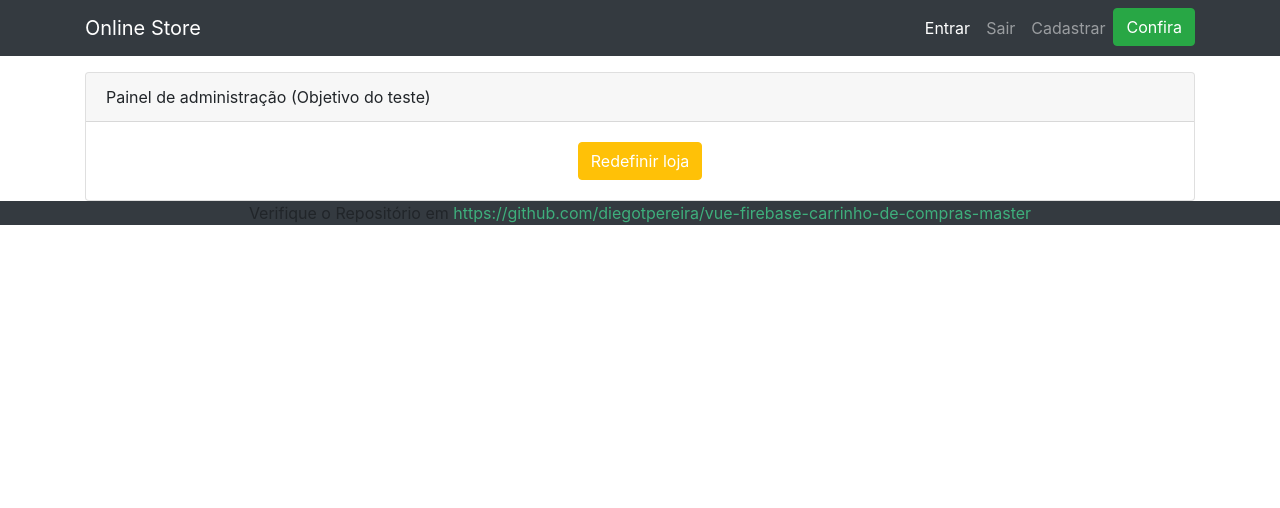
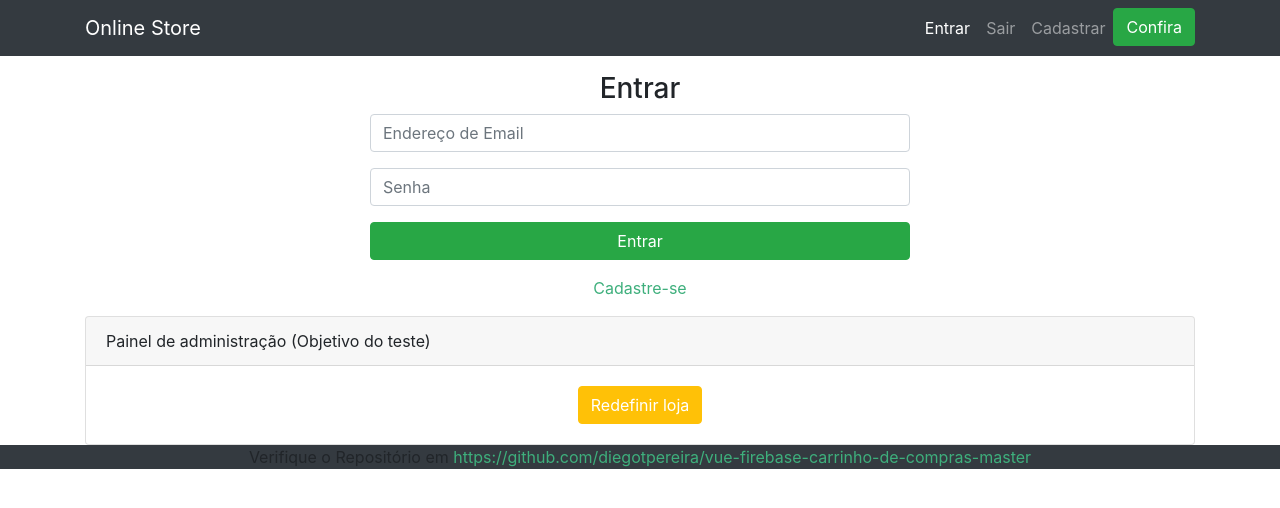
Before and after one commit to diegotpereira/vue-firebase-carrinho-de-compras-master, a Vue app: page /entrar in a window 1280 px wide. Shown: the top 508 px of the page. Built offline with nearby package versions, Linux system fonts and the light colour scheme.

Commit message:
criação do arquivo javascript.

```diff
--- a/src/components/Header.vue
+++ b/src/components/Header.vue
@@ -24,7 +24,7 @@
           <a class="nav-link">Entrar</a>
         </router-link>
         <li  class="li-pointer nav-item">
-          <a  class="nav-link">Sair </a>
+          <a  class="nav-link">Sair {{ usuarioEmail }}</a>
         </li>
         <router-link to="/cadastrar" tag="li" class="nav-item" active-class="active">
           <a class="nav-link">Cadastrar</a>
@@ -42,8 +42,20 @@
 </template>
 
 <script>
+import { mapGetters } from 'vuex'
+
 export default {
+  data() {
+    return {
 
+    }
+  },
+  computed: {
+    ...mapGetters(['isLoggedIn', 'AtualUsuario']),
+    usuarioEmail() {
+      return this.isLoggedIn ? this.AtualUsuario.email : ''
+    }
+  }
 }
 </script>
 
--- a/src/components/auth/Entrar.vue
+++ b/src/components/auth/Entrar.vue
@@ -1,9 +1,80 @@
 <template>
+   <div class="row">
+       <div class="col-md-6 offset-md-3 col-sm-12 offset-sm-1">
+           <form id="login-form" role="form" style="display: block;" @submit.prevent="entrar">
+        <h3 class="text-center">Entrar</h3>
+        <div class="form-group">
+          <input
+            type="email"
+            name="email"
+            id="email"
+            class="form-control"
+            placeholder="Endereço de Email"
+            v-model="email"
+            required
+          />
+        </div>
+        <div class="form-group">
+          <input
+            type="password"
+            name="password"
+            id="password"
+            class="form-control"
+            placeholder="Senha"
+            v-model="password"
+            required
+          />
+        </div>
 
+        <div class="form-group">
+          <button type="submit" class="btn btn-success" style="width: 100%" :disabled="isLoading">
+            <i v-if="isLoading" class="fa fa-spinner fa-spin" />
+            Entrar
+          </button>
+        </div>
+        <div class="form-group">
+          <div class="row">
+            <div class="col-lg-12">
+              <div class="text-center">
+                <router-link to="/cadastrar">
+                  <a>Cadastre-se</a>
+                </router-link>
+              </div>
+            </div>
+          </div>
+        </div>
+      </form>
+
+       </div>
+    </div>
 </template>
 
 <script>
+import { mapActions } from 'vuex'
+
 export default {
+    data() {
+        return {
+            email: '',
+            password: ''
+
+        }
+    },
+    methods: {
+        ...mapActions(['entrarComEmail']),
+        entrar() {
+
+            let dado = {
+                email: this.email,
+                password: this.password
+            }
+            this.entrarComEmail(dado).then(() => {
+                this.$router.push({
+                    name: 'paginainicial'
+                })
+            })
+        }
+    }
 
 }
 </script>
--- a/src/stores/actions.js
+++ b/src/stores/actions.js
@@ -3,3 +3,7 @@ import { firebaseAuth } from "../config/firebaseConfig"
 export const cadastrarSeuEmail = (_, { email, password }) => {
     return firebaseAuth().createUserWithEmailAndPassword(email, password)
 }
+
+export const entrarComEmail = (_, { email, password}) => {
+    return firebaseAuth().signInWithEmailAndPassword(email, password)
+}
--- /dev/null
+++ b/src/stores/modules/auth.js
@@ -0,0 +1,41 @@
+import { firebaseAuth } from "../../config/firebaseConfig"
+
+const state = {
+    isLoggedIn: firebaseAuth().currentUser != null,
+    usuario: firebaseAuth().currentUser
+}
+
+const mutations = {
+    'MUDANÇA_DE_STATUS_DE_AUTH' (state) {
+        state.isLoggedIn = firebaseAuth.currentUser != null
+        state.usuario = firebaseAuth.currentUser
+    }
+}
+
+const actions = {
+
+}
+
+const getters = {
+    isLoggedIn: (state) => {
+        return state.isLoggedIn
+    },
+    AtualUsuario: (state) => {
+        if(state && state.usuario) {
+            return {
+                email: state.usuario.email,
+                emailVerified: state.usuario.emailVerified,
+                uid: state.usuario.uid
+            }
+        } else {
+            return {}
+        }
+    }
+}
+
+export default {
+    state,
+    mutations,
+    actions,
+    getters
+}
--- a/src/stores/store.js
+++ b/src/stores/store.js
@@ -2,10 +2,11 @@ import Vue from 'vue'
 import Vuex from 'vuex'
 
 import * as actions from './actions'
-
+import auth from './modules/auth'
 Vue.use(Vuex)
 
 
 export default new Vuex.Store({
-    actions
+    actions,
+    auth
 })
```
